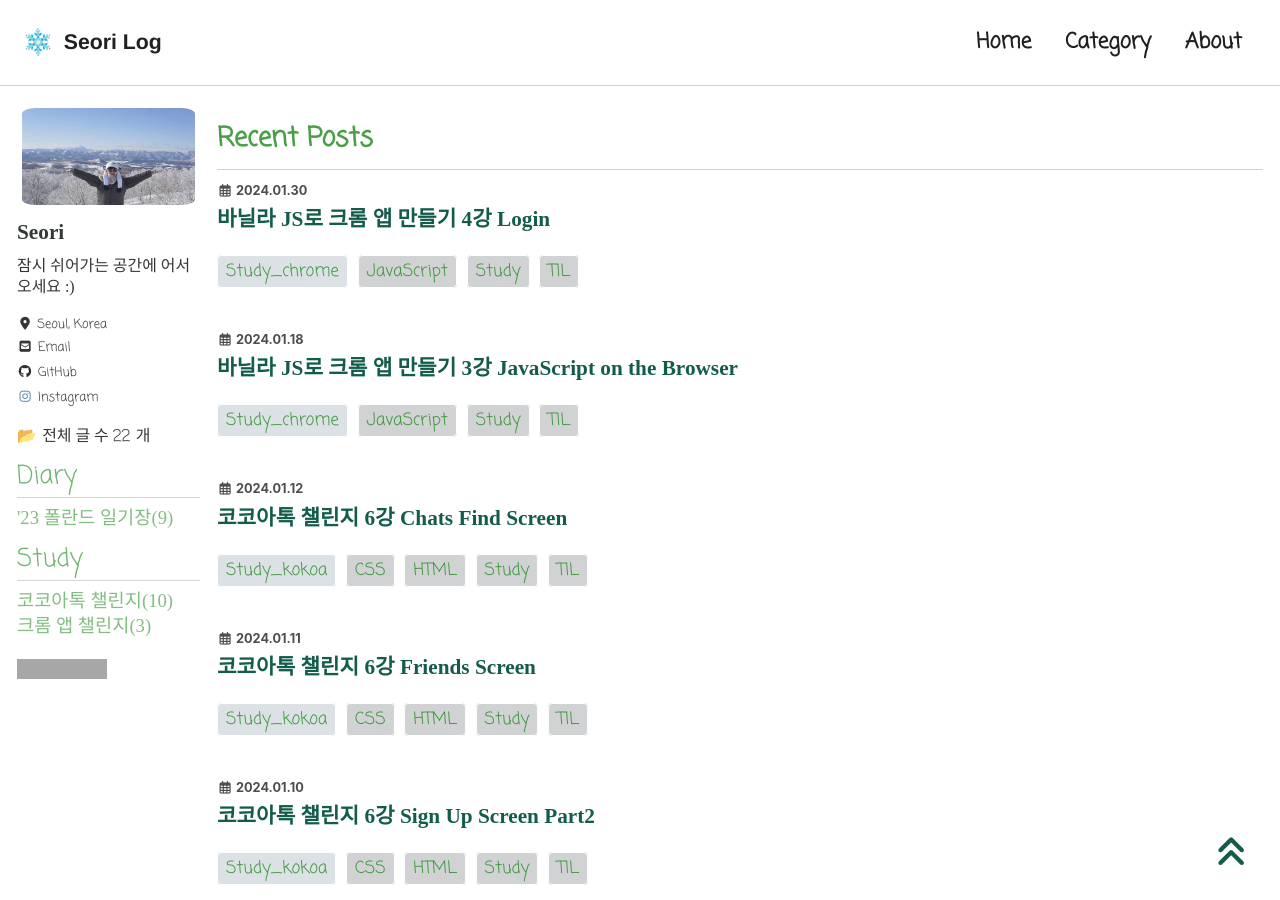
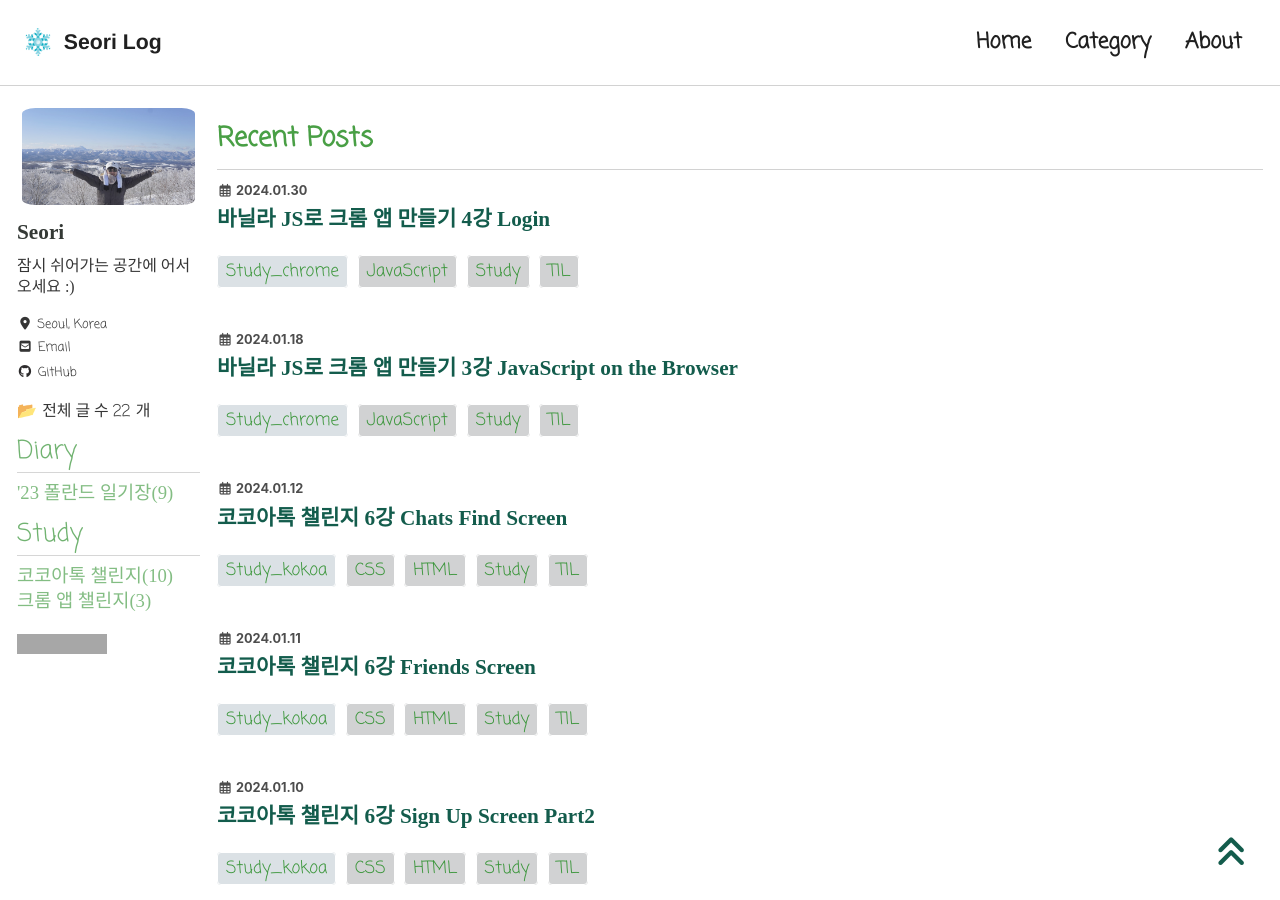
Before and after one commit to Seori15/Seori15.github.io, a Jekyll site: the page built from index.html, in a window 1280 px wide and 900 px high. Built offline with Jekyll 4.4.1, drawn with Linux system fonts in a browser that asks for light colours; cached includes are drawn as plain includes; nearby versions of some CDN libraries; some web fonts are replaced; the list of posts is cut into pages by our own code; grey boxes are pictures that could not be loaded.

```diff
--- a/_config.yml
+++ b/_config.yml
@@ -112,9 +112,6 @@ author:
     - label: "GitHub"
       icon: "fab fa-fw fa-github"
       url: "https://github.com/Seori15"
-    - label: "Instagram"
-      icon: "fab fa-fw fa-instagram"
-      url: "https://www.instagram.com/seori_16"
     #- label: "Website"
     #  icon: "fas fa-fw fa-link"
     # url: "https://your-website.com"
```
